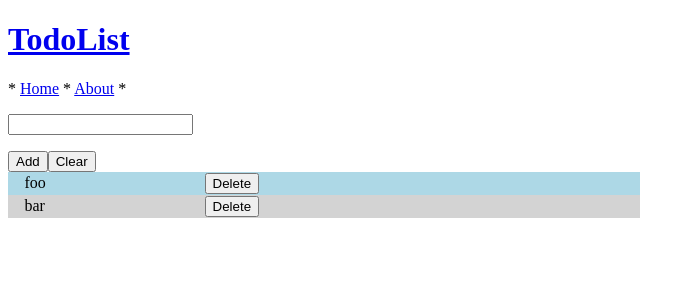
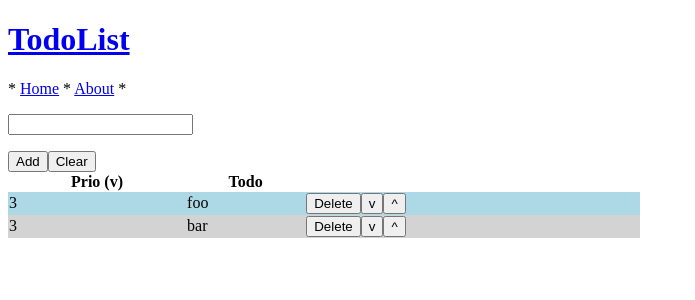
Before and after one commit to frie321984/angular-todolist2, an Angular app: page /todo in a window 1280 px wide. Shown: the top 300 px of the page, without its empty margins (0-695 px from the left). Built offline with nearby package versions, Linux system fonts and the light colour scheme.

Commit message:
Add priority and order by prio

```diff
--- a/src/app/todolist/todolist.component.html
+++ b/src/app/todolist/todolist.component.html
@@ -8,10 +8,19 @@
 </div>
 
 <table class="container table table-striped" id="todos">
+  <tr>
+    <th>Prio (v)</th>
+    <th>Todo</th>
+    <th></th>
+  </tr>
   <tr class="row" (click)="selectTodo(i)" [ngClass]="{'selected':i==selectedIndex, 'even':i%2==0, 'odd':i%2==1}" *ngFor="let item of todoService.getTodos(); let i = index;">
-    <td ></td>
-    <td>{{item}}</td>
-    <td><button (click)="removeTodo(i)">Delete</button></td>
+    <td>{{item.prio}}</td>
+    <td>{{item.text}}</td>
+    <td>
+      <button (click)="removeTodo(i)">Delete</button>
+      <button (click)="todoService.rankUp(i)">v</button>
+      <button (click)="todoService.rankDown(i)">^</button>
+    </td>
   </tr>
 </table>
 
--- a/src/app/todolist/todolist.component.ts
+++ b/src/app/todolist/todolist.component.ts
@@ -42,7 +42,7 @@ export class TodolistComponent implements OnInit {
     console.log('select #' + index);
     this.selectedIndex = index;
     this.isEditMode = true;
-    this.inputText = this.todoService.getTodo(index);
+    this.inputText = this.todoService.getTodo(index).text;
   }
 
   removeTodo(index: number) {
--- a/src/app/todolist/todolist.service.ts
+++ b/src/app/todolist/todolist.service.ts
@@ -3,11 +3,11 @@ import { Injectable } from '@angular/core';
 @Injectable()
 export class TodolistService {
 
-  todos: string[] = [];
+  todos: Todo[] = [];
 
   constructor() {
-    this.todos.push('foo');
-    this.todos.push('bar');
+    this.add('foo');
+    this.add('bar');
   }
 
   remove(index: number) {
@@ -21,7 +21,7 @@ export class TodolistService {
       return;
     }
     console.log('add new todo ' + text);
-    this.todos.push(text);
+    this.todos.push(new Todo(text));
   }
 
   edit(index: number, text: string) {
@@ -30,14 +30,53 @@ export class TodolistService {
       return;
     }
     console.log('edit todo #' + index);
-    this.todos[index] = text;
+    this.todos[index].text = text;
   }
 
-  getTodos(): string[] {
+  getTodos(): Todo[] {
+    this.sortByPrio();
     return this.todos;
   }
 
-  getTodo(index: number): string {
+  private sortByPrio() {
+    this.todos.sort((todoA, todoB) => {
+      const a = todoA.prio;
+      const b = todoB.prio;
+      if (a === b) {
+        return 0;
+      }
+      if (a < b) {
+        return -1;
+      }
+      if (a > b) {
+        return 1;
+      }
+    });
+  }
+
+  getTodo(index: number): Todo {
     return this.todos[index];
   }
+
+  rankUp(index: number) {
+    this.todos[index].prio++;
+  }
+
+  rankDown(index: number) {
+    this.todos[index].prio--;
+    if (this.todos[index].prio < 1) {
+      this.todos[index].prio = 1;
+    }
+  }
 }
+
+export class Todo {
+  text: string;
+  prio: number;
+  constructor(text: string, prio?: number) {
+    if (!prio) {
+      this.prio = 3;
+    }
+    this.text = text;
+  }
+}
```
